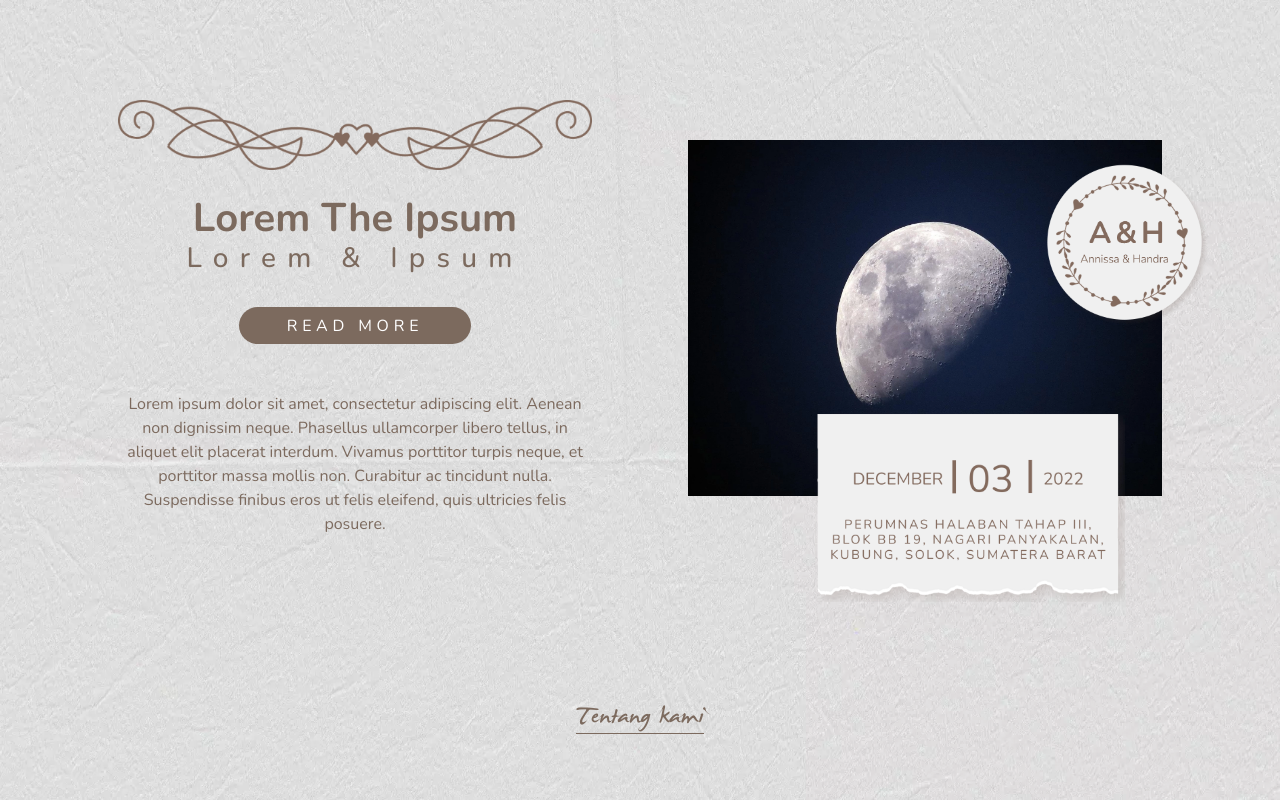
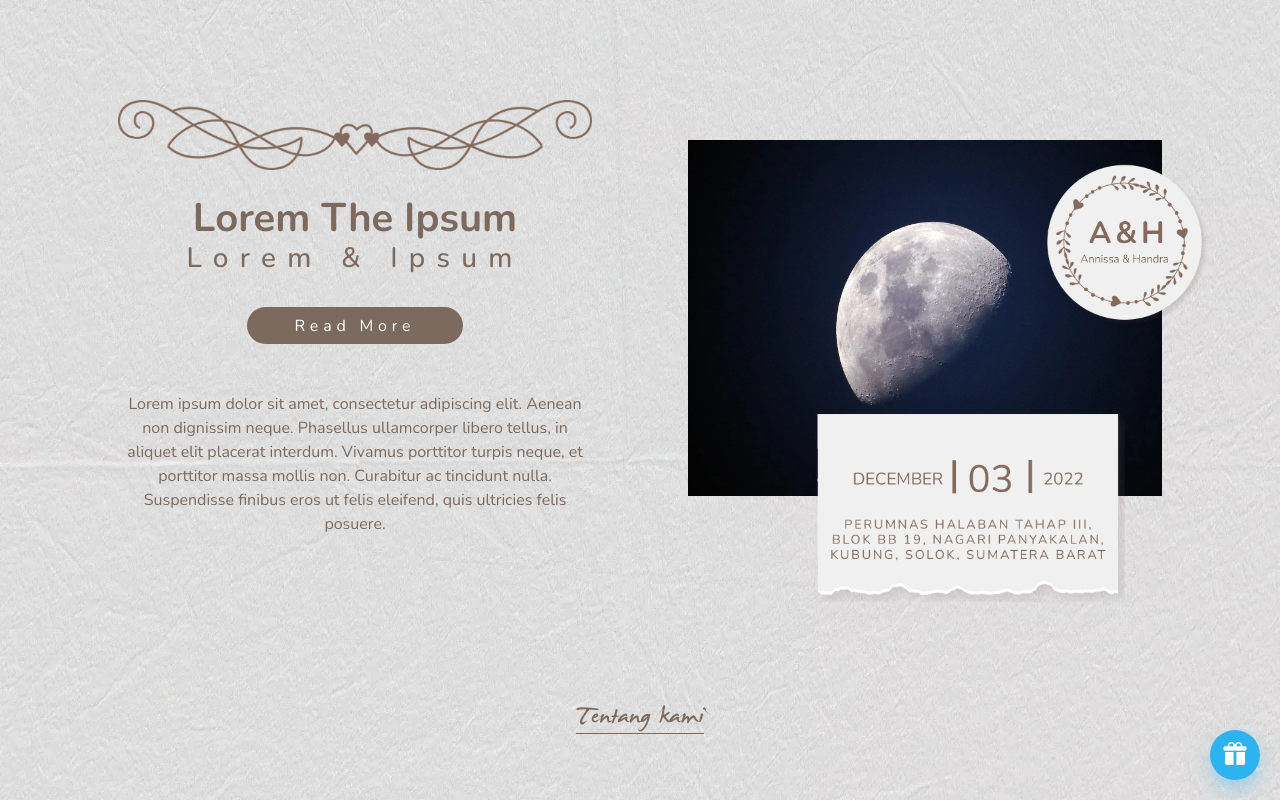
Before and after one commit to handraromel/wd-ing, a Vue app: page / in a window 1280 px wide. Built offline with nearby package versions, Linux system fonts and the light colour scheme.

Commit message:
Update floating button

```diff
--- a/package.json
+++ b/package.json
@@ -9,6 +9,7 @@
   "dependencies": {
     "@popperjs/core": "^2.11.6",
     "bootstrap": "^5.2.0",
+    "bootstrap-icons": "^1.9.1",
     "vue": "^3.2.37"
   },
   "devDependencies": {
--- a/src/App.vue
+++ b/src/App.vue
@@ -30,7 +30,5 @@ export default {
 #app {
   font-family: "nunito";
   color: #7c6a5e;
-  background: url(@/assets/img/header-bg.webp) center no-repeat;
-  background-size: cover;
 }
 </style>
--- /dev/null
+++ b/src/assets/main.css
@@ -0,0 +1,13 @@
+html {
+  overflow: hidden !important;
+  height: 100% !important;
+}
+body {
+  overflow: auto !important;
+  height: 100% !important;
+  background: url(@/assets/img/header-bg.webp) center no-repeat;
+  background-size: cover;
+}
+body.modal-open {
+  padding-right: 0 !important;
+}
--- /dev/null
+++ b/src/components/FloatBtn.vue
@@ -0,0 +1,114 @@
+<template>
+  <div class="floating-container">
+    <a
+      href="javascript:;"
+      class="text-white"
+      data-bs-toggle="modal"
+      data-bs-target="#giftModal"
+    >
+      <div class="floating-button">
+        <i class="bi bi-gift-fill"></i>
+      </div>
+    </a>
+  </div>
+  <Gift />
+</template>
+
+<script>
+import Gift from "./Gift.vue";
+export default {
+  components: {
+    Gift,
+  },
+};
+</script>
+
+<style lang="css" scoped>
+.floating-container {
+  position: fixed;
+  width: 35px;
+  height: 35px;
+  bottom: 0;
+  right: 0;
+  margin: 20px 35px;
+}
+
+.floating-container:hover .floating-button {
+  box-shadow: 0 10px 25px rgba(44, 179, 240, 0.6);
+  -webkit-transform: translatey(5px);
+  transform: translatey(5px);
+  -webkit-transition: all 0.3s;
+  transition: all 0.3s;
+}
+
+.floating-container .floating-button {
+  position: absolute;
+  width: 50px;
+  height: 50px;
+  background: #2cb3f0;
+  bottom: 0;
+  border-radius: 50%;
+  left: 0;
+  right: 0;
+  margin: auto;
+  color: white;
+  line-height: 50px;
+  text-align: center;
+  font-size: 23px;
+  z-index: 100;
+  box-shadow: 0 10px 25px -5px rgba(44, 179, 240, 0.6);
+  cursor: pointer;
+  -webkit-transition: all 0.3s;
+  transition: all 0.3s;
+  -webkit-animation: glowing 1s ease-in-out infinite alternate;
+  -moz-animation: glowing 1s ease-in-out infinite alternate;
+  animation: glowing 1s ease-in-out infinite alternate;
+}
+
+@-webkit-keyframes glowing {
+  from {
+    box-shadow: 0 0 5px rgba(255, 255, 255, 0.5), 0 0 10px rgba(255, 255, 255, 0.7), 0 0 15px rgba(255, 0, 255, 0.466), 0 0 20px rgba(0, 255, 255, 0.452),
+      0 0 25px #e6007379, 0 0 30px #e600737a, 0 0 35px #e6007379;
+  }
+  to {
+    box-shadow: 0 0 10px rgba(255, 255, 255, 0.5), 0 0 15px #ff4da683, 0 0 20px #ff4da681,
+      0 0 25px #ff4da68a, 0 0 30px #ff4da68a, 0 0 35px #ff4da688, 0 0 40 rgba(255, 77, 166, 0.527);
+  }
+}
+@-moz-keyframes glowing {
+  from {
+    box-shadow: 0 0 5px rgba(255, 255, 255, 0.5), 0 0 10px rgba(255, 255, 255, 0.7), 0 0 15px rgba(255, 0, 255, 0.466), 0 0 20px rgba(0, 255, 255, 0.452),
+      0 0 25px #e6007379, 0 0 30px #e600737a, 0 0 35px #e6007379;
+  }
+  to {
+    box-shadow: 0 0 10px rgba(255, 255, 255, 0.5), 0 0 15px #ff4da683, 0 0 20px #ff4da681,
+      0 0 25px #ff4da68a, 0 0 30px #ff4da68a, 0 0 35px #ff4da688, 0 0 40 rgba(255, 77, 166, 0.527);
+  }
+}
+@-o-keyframes glowing {
+  from {
+    box-shadow: 0 0 5px rgba(255, 255, 255, 0.5), 0 0 10px rgba(255, 255, 255, 0.7), 0 0 15px rgba(255, 0, 255, 0.466), 0 0 20px rgba(0, 255, 255, 0.452),
+      0 0 25px #e6007379, 0 0 30px #e600737a, 0 0 35px #e6007379;
+  }
+  to {
+    box-shadow: 0 0 10px rgba(255, 255, 255, 0.5), 0 0 15px #ff4da683, 0 0 20px #ff4da681,
+      0 0 25px #ff4da68a, 0 0 30px #ff4da68a, 0 0 35px #ff4da688, 0 0 40 rgba(255, 77, 166, 0.527);
+  }
+}
+@keyframes glowing {
+  from {
+    box-shadow: 0 0 5px rgba(255, 255, 255, 0.5), 0 0 10px rgba(255, 255, 255, 0.7), 0 0 15px rgba(255, 0, 255, 0.466), 0 0 20px rgba(0, 255, 255, 0.452),
+      0 0 25px #e6007379, 0 0 30px #e600737a, 0 0 35px #e6007379;
+  }
+  to {
+    box-shadow: 0 0 10px rgba(255, 255, 255, 0.5), 0 0 15px #ff4da683, 0 0 20px #ff4da681,
+      0 0 25px #ff4da68a, 0 0 30px #ff4da68a, 0 0 35px #ff4da688, 0 0 40 rgba(255, 77, 166, 0.527);
+  }
+}
+
+@media (max-width: 1199px) {
+  .floating-container {
+    margin: 15px 25px;
+  }
+}
+</style>
--- /dev/null
+++ b/src/components/Gift.vue
@@ -0,0 +1,36 @@
+<template>
+  <div
+    class="modal fade"
+    id="giftModal"
+    data-bs-backdrop="static"
+    data-bs-keyboard="false"
+    tabindex="-1"
+    aria-labelledby="giftModalLabel"
+    aria-hidden="true"
+  >
+    <div class="modal-dialog modal-dialog-centered">
+      <div class="modal-content">
+        <div class="modal-header">
+          <h1 class="modal-title fs-5" id="giftModalLabel">Modal title</h1>
+          <button
+            type="button"
+            class="btn-close"
+            data-bs-dismiss="modal"
+            aria-label="Close"
+          ></button>
+        </div>
+        <div class="modal-body">...</div>
+        <div class="modal-footer">
+          <button
+            type="button"
+            class="btn btn-secondary"
+            data-bs-dismiss="modal"
+          >
+            Close
+          </button>
+          <button type="button" class="btn btn-primary">Understood</button>
+        </div>
+      </div>
+    </div>
+  </div>
+</template>
--- a/src/components/Header.vue
+++ b/src/components/Header.vue
@@ -16,8 +16,12 @@
             <h1 class="fw-bold m-0">Lorem The Ipsum</h1>
             <h3 style="letter-spacing: 0.4em">Lorem &amp; Ipsum</h3>
           </div>
-          <a href="javascript:;" class="btn rounded-pill read-more"
-            >READ MORE</a
+          <a
+            href="javascript:;"
+            class="btn rounded-pill read-more"
+            data-bs-toggle="modal"
+            data-bs-target="#invitationModal"
+            >Read More</a
           >
           <div class="py-5">
             Lorem ipsum dolor sit amet, consectetur adipiscing elit. Aenean non
@@ -66,8 +70,21 @@
         </div>
       </div>
     </div>
+    <FloatBtn />
+    <Invitation />
   </header>
 </template>
+
+<script>
+import FloatBtn from "./FloatBtn.vue";
+import Invitation from './Invitation.vue'
+export default {
+  components: {
+    FloatBtn,
+    Invitation,
+  },
+};
+</script>
 
 <style lang="scss" scoped>
 $assetsPath: "@/assets/img";
--- /dev/null
+++ b/src/components/Invitation.vue
@@ -0,0 +1,36 @@
+<template>
+  <div
+    class="modal fade"
+    id="invitationModal"
+    data-bs-backdrop="static"
+    data-bs-keyboard="false"
+    tabindex="-1"
+    aria-labelledby="invitationModalLabel"
+    aria-hidden="true"
+  >
+    <div class="modal-dialog modal-dialog-centered">
+      <div class="modal-content">
+        <div class="modal-header">
+          <h1 class="modal-title fs-5" id="invitationModalLabel">Modal title</h1>
+          <button
+            type="button"
+            class="btn-close"
+            data-bs-dismiss="modal"
+            aria-label="Close"
+          ></button>
+        </div>
+        <div class="modal-body">...</div>
+        <div class="modal-footer">
+          <button
+            type="button"
+            class="btn btn-secondary"
+            data-bs-dismiss="modal"
+          >
+            Close
+          </button>
+          <button type="button" class="btn btn-primary">Understood</button>
+        </div>
+      </div>
+    </div>
+  </div>
+</template>
--- a/src/main.js
+++ b/src/main.js
@@ -1,6 +1,8 @@
 import { createApp } from 'vue'
 import App from './App.vue'
 
+import '@/assets/main.css'
+import 'bootstrap-icons/font/bootstrap-icons.css'
 import 'bootstrap/dist/css/bootstrap.min.css'
 import 'bootstrap'
 
```
Also changed, not shown: 1 other file (tests, documents, lock files or other folders).
